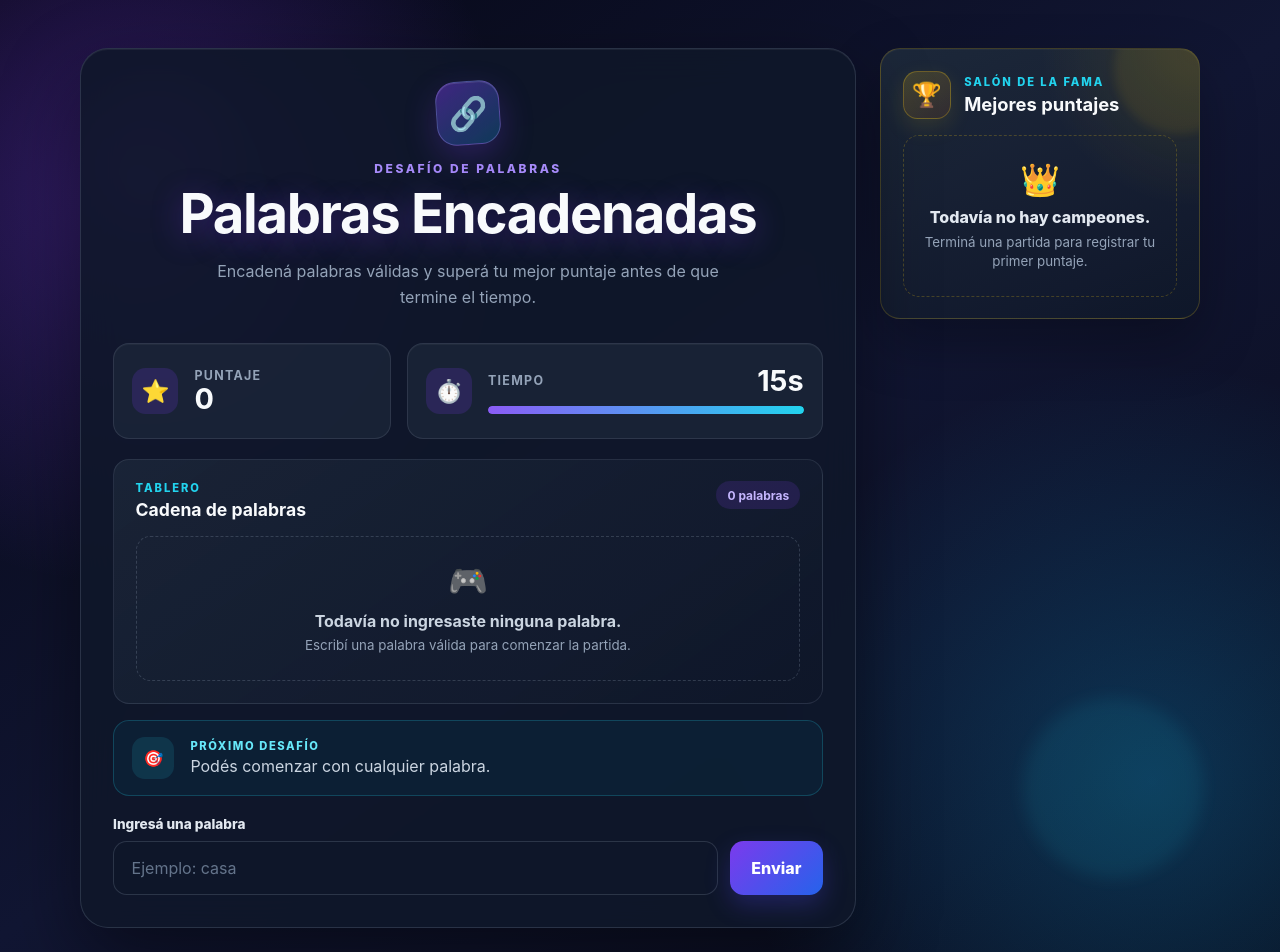
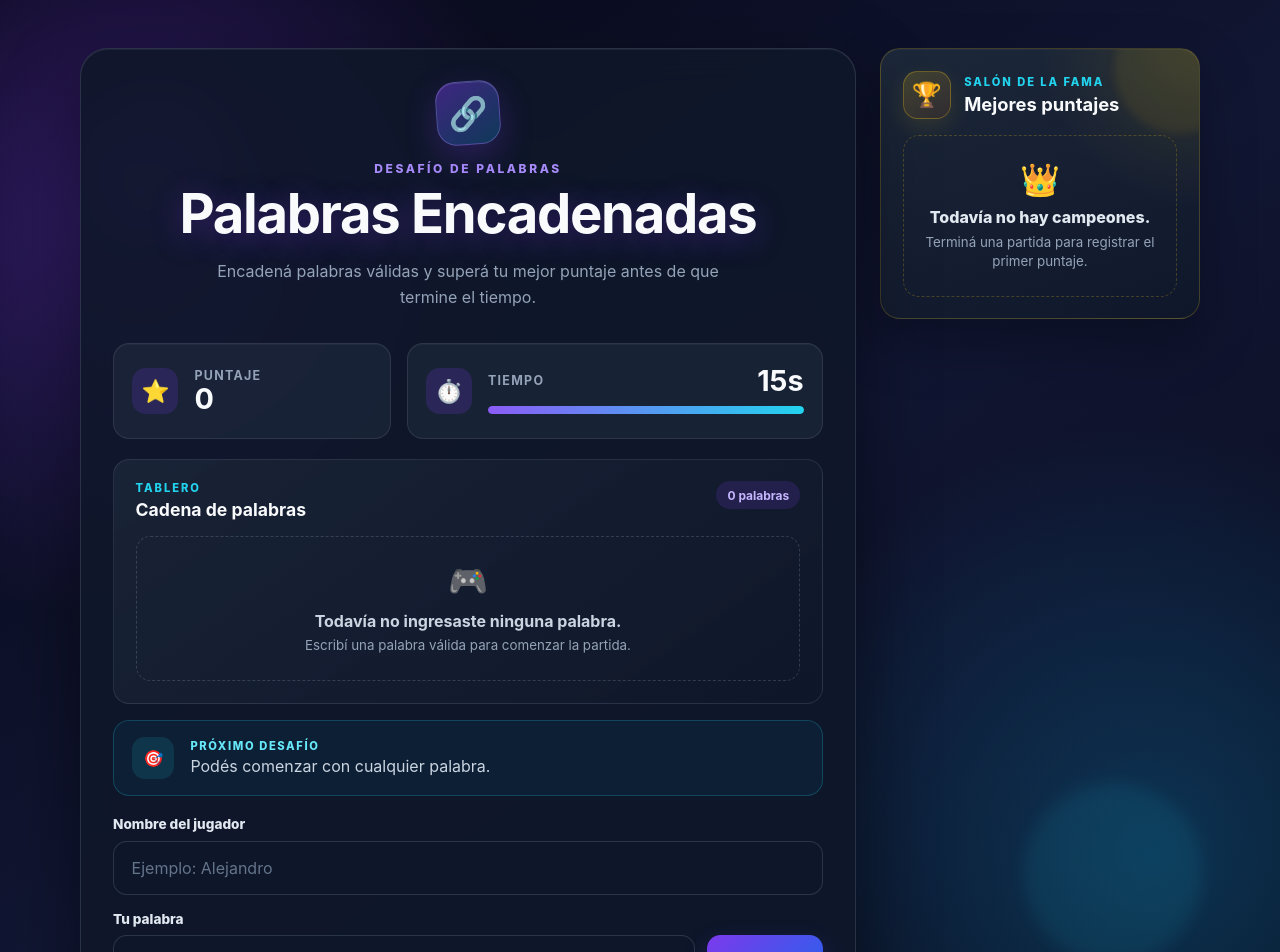
Before and after one commit to Alejandroadrianaguilar1999/unq-ui-alejandro-aguilar-trabajo-final, a React (Vite) app: page / in a window 1280 px wide. Shown: the top 952 px of the page. Built offline with nearby package versions, Linux system fonts and the light colour scheme.

Commit message:
Agregar nombres de jugadores al Leaderboard

```diff
--- a/src/App.css
+++ b/src/App.css
@@ -930,3 +930,56 @@ input {
     gap: 1rem;
   }
 }
+
+.game__player-field {
+  margin-bottom: 1rem;
+}
+
+.game__player-field label {
+  display: block;
+  margin-bottom: 0.55rem;
+}
+
+.game__player-field input {
+  width: 100%;
+}
+
+.game__current-player {
+  display: flex;
+  align-items: center;
+  justify-content: space-between;
+  gap: 1rem;
+  margin-bottom: 1rem;
+  padding: 0.8rem 1rem;
+  border: 1px solid rgba(167, 139, 250, 0.2);
+  border-radius: 0.85rem;
+  background-color: rgba(124, 58, 237, 0.1);
+}
+
+.game__current-player span {
+  font-size: 0.75rem;
+  font-weight: 800;
+  text-transform: uppercase;
+  letter-spacing: 0.08rem;
+  color: #a78bfa;
+}
+
+.game__current-player strong {
+  overflow: hidden;
+  color: #f8fafc;
+  text-overflow: ellipsis;
+  white-space: nowrap;
+}
+
+.game__record > div {
+  min-width: 0;
+}
+
+.game__record small {
+  display: block;
+  overflow: hidden;
+  margin-top: 0.2rem;
+  color: #f8fafc;
+  text-overflow: ellipsis;
+  white-space: nowrap;
+}
--- a/src/App.tsx
+++ b/src/App.tsx
@@ -15,6 +15,9 @@ import { Leaderboard } from './components/Leaderboard';
 import { WordChain } from './components/WordChain';
 import { WordForm } from './components/WordForm';
 import { validateWord } from './services/wordApi';
+import type {
+    LeaderboardEntry,
+} from './utils/leaderboard';
 import {
     getLeaderboard,
     saveScore,
@@ -35,9 +38,9 @@ function App() {
     const [timeLeft, setTimeLeft] = useState(15);
     const [gameStarted, setGameStarted] = useState(false);
     const [gameOver, setGameOver] = useState(false);
-    const [leaderboard, setLeaderboard] = useState<number[]>(
-        getLeaderboard,
-    );
+    const [leaderboard, setLeaderboard] =
+        useState<LeaderboardEntry[]>(getLeaderboard);
+    const [playerName, setPlayerName] = useState('');
 
     const scoreSavedRef = useRef(false);
 
@@ -51,7 +54,9 @@ function App() {
 
             if (!scoreSavedRef.current) {
                 scoreSavedRef.current = true;
-                setLeaderboard(saveScore(score));
+                setLeaderboard(
+                    saveScore(playerName, score),
+                );
             }
 
             return;
@@ -72,6 +77,13 @@ function App() {
         setCurrentWord(event.target.value);
     };
 
+    const handlePlayerNameChange:
+        React.ChangeEventHandler<HTMLInputElement> = (
+        event,
+    ) => {
+        setPlayerName(event.target.value);
+    };
+
     const handleSubmit: FormEventHandler<HTMLFormElement> = async (
         event,
     ) => {
@@ -84,6 +96,13 @@ function App() {
         const word = normalizeWord(currentWord);
 
         setError('');
+
+        const normalizedPlayerName = playerName.trim();
+
+        if (!normalizedPlayerName) {
+            setError('Ingresá tu nombre antes de comenzar.');
+            return;
+        }
 
         if (!word) {
             setError('Ingresá una palabra.');
@@ -178,9 +197,12 @@ function App() {
                         />
                     ) : (
                         <WordForm
+                            playerName={playerName}
                             currentWord={currentWord}
                             error={error}
                             isValidating={isValidating}
+                            gameStarted={gameStarted}
+                            onPlayerNameChange={handlePlayerNameChange}
                             onChange={handleWordChange}
                             onSubmit={handleSubmit}
                         />
@@ -188,7 +210,7 @@ function App() {
                 </section>
 
                 <aside className="game__leaderboard-panel">
-                    <Leaderboard scores={leaderboard} />
+                    <Leaderboard entries={leaderboard} />
                 </aside>
             </div>
         </main>
--- a/src/components/Leaderboard.tsx
+++ b/src/components/Leaderboard.tsx
@@ -1,8 +1,12 @@
+import type {
+    LeaderboardEntry,
+} from '../utils/leaderboard';
+
 interface LeaderboardProps {
-    scores: number[];
+    entries: LeaderboardEntry[];
 }
 
-function getMedal(position: number) {
+function getMedal(position: number): string {
     if (position === 0) {
         return '🥇';
     }
@@ -19,14 +23,17 @@ function getMedal(position: number) {
 }
 
 export function Leaderboard({
-                                scores,
+                                entries,
                             }: LeaderboardProps) {
-    const bestScore = scores.at(0);
+    const bestEntry = entries.at(0);
 
     return (
         <section className="game__leaderboard">
             <div className="game__leaderboard-header">
-                <div className="game__leaderboard-icon" aria-hidden="true">
+                <div
+                    className="game__leaderboard-icon"
+                    aria-hidden="true"
+                >
                     🏆
                 </div>
 
@@ -39,45 +46,44 @@ export function Leaderboard({
                 </div>
             </div>
 
-            {bestScore !== undefined && (
+            {bestEntry && (
                 <div className="game__record">
-                    <span>Récord actual</span>
-                    <strong>{bestScore}</strong>
-                    <small>puntos</small>
+                    <div>
+                        <span>Récord actual</span>
+                        <small>{bestEntry.name}</small>
+                    </div>
+
+                    <strong>{bestEntry.score}</strong>
                 </div>
             )}
 
-            {scores.length === 0 ? (
+            {entries.length === 0 ? (
                 <div className="game__leaderboard-empty">
                     <span aria-hidden="true">👑</span>
 
                     <p>Todavía no hay campeones.</p>
 
                     <small>
-                        Terminá una partida para registrar tu primer puntaje.
+                        Terminá una partida para registrar el primer puntaje.
                     </small>
                 </div>
             ) : (
                 <ol className="game__leaderboard-list">
-                    {scores.map((score, index) => (
+                    {entries.map((entry, index) => (
                         <li
                             className={`game__leaderboard-item ${
                                 index < 3
                                     ? `game__leaderboard-item--top-${index + 1}`
                                     : ''
                             }`}
-                            key={`${score}-${index}`}
+                            key={`${entry.name}-${entry.score}-${index}`}
                         >
               <span className="game__leaderboard-position">
                 {getMedal(index)}
               </span>
 
                             <div className="game__leaderboard-player">
-                <span>
-                  {index === 0
-                      ? 'Campeón'
-                      : `Posicion ${index + 1}`}
-                </span>
+                                <span>{entry.name}</span>
 
                                 <small>
                                     {index === 0
@@ -86,7 +92,7 @@ export function Leaderboard({
                                 </small>
                             </div>
 
-                            <strong>{score}</strong>
+                            <strong>{entry.score}</strong>
                         </li>
                     ))}
                 </ol>
--- a/src/components/WordForm.tsx
+++ b/src/components/WordForm.tsx
@@ -1,20 +1,27 @@
-import type {
-    ChangeEvent,
-    FormEvent,
-} from 'react';
-
 interface WordFormProps {
+    playerName: string;
     currentWord: string;
     error: string;
     isValidating: boolean;
-    onChange: (event: ChangeEvent<HTMLInputElement>) => void;
-    onSubmit: (event: FormEvent<HTMLFormElement>) => void;
+    gameStarted: boolean;
+    onPlayerNameChange: (
+        event: React.ChangeEvent<HTMLInputElement>,
+    ) => void;
+    onChange: (
+        event: React.ChangeEvent<HTMLInputElement>,
+    ) => void;
+    onSubmit: (
+        event: React.FormEvent<HTMLFormElement>,
+    ) => void;
 }
 
 export function WordForm({
+                             playerName,
                              currentWord,
                              error,
                              isValidating,
+                             gameStarted,
+                             onPlayerNameChange,
                              onChange,
                              onSubmit,
                          }: WordFormProps) {
@@ -24,8 +31,34 @@ export function WordForm({
                 className="game__form"
                 onSubmit={onSubmit}
             >
+                {!gameStarted && (
+                    <div className="game__player-field">
+                        <label htmlFor="playerName">
+                            Nombre del jugador
+                        </label>
+
+                        <input
+                            id="playerName"
+                            type="text"
+                            value={playerName}
+                            onChange={onPlayerNameChange}
+                            placeholder="Ejemplo: Alejandro"
+                            autoComplete="name"
+                            disabled={isValidating}
+                            maxLength={20}
+                        />
+                    </div>
+                )}
+
+                {gameStarted && (
+                    <div className="game__current-player">
+                        <span>Jugador</span>
+                        <strong>{playerName}</strong>
+                    </div>
+                )}
+
                 <label htmlFor="word">
-                    Ingresá una palabra
+                    Tu palabra
                 </label>
 
                 <div className="game__form-controls">
@@ -34,26 +67,42 @@ export function WordForm({
                         type="text"
                         value={currentWord}
                         onChange={onChange}
-                        placeholder="Ejemplo: casa"
+                        placeholder="Escribí una palabra..."
                         autoComplete="off"
                         disabled={isValidating}
+                        autoFocus={gameStarted}
                     />
 
                     <button
                         type="submit"
                         disabled={isValidating}
                     >
-                        {isValidating
-                            ? 'Validando...'
-                            : 'Enviar'}
+                        {isValidating ? (
+                            <>
+                <span
+                    className="game__spinner"
+                    aria-hidden="true"
+                />
+                                Validando
+                            </>
+                        ) : (
+                            <>
+                                Enviar
+                                <span aria-hidden="true">➜</span>
+                            </>
+                        )}
                     </button>
                 </div>
             </form>
 
             {error && (
-                <p className="game__error">
-                    {error}
-                </p>
+                <div
+                    className="game__error"
+                    role="alert"
+                >
+                    <span aria-hidden="true">⚠️</span>
+                    <p>{error}</p>
+                </div>
             )}
         </>
     );
--- a/src/utils/leaderboard.ts
+++ b/src/utils/leaderboard.ts
@@ -1,40 +1,93 @@
 const LEADERBOARD_KEY = 'word-chain-leaderboard';
 const MAX_SCORES = 10;
 
-export function getLeaderboard(): number[] {
-    const storedScores = localStorage.getItem(LEADERBOARD_KEY);
+export interface LeaderboardEntry {
+    name: string;
+    score: number;
+}
 
-    if (!storedScores) {
+export function getLeaderboard(): LeaderboardEntry[] {
+    const storedLeaderboard = localStorage.getItem(LEADERBOARD_KEY);
+
+    if (!storedLeaderboard) {
         return [];
     }
 
     try {
-        const parsedScores: unknown = JSON.parse(storedScores);
+        const parsedLeaderboard: unknown =
+            JSON.parse(storedLeaderboard);
 
-        if (!Array.isArray(parsedScores)) {
+        if (!Array.isArray(parsedLeaderboard)) {
             return [];
         }
 
-        return parsedScores.filter(
-            (score): score is number =>
-                typeof score === 'number' && Number.isFinite(score),
-        );
+        return parsedLeaderboard
+            .map((entry): LeaderboardEntry | null => {
+                /*
+                 * Permite recuperar puntajes guardados con la versión anterior,
+                 * cuando el leaderboard almacenaba solamente números.
+                 */
+                if (
+                    typeof entry === 'number' &&
+                    Number.isFinite(entry)
+                ) {
+                    return {
+                        name: 'Jugador',
+                        score: entry,
+                    };
+                }
+
+                if (
+                    typeof entry === 'object' &&
+                    entry !== null &&
+                    'name' in entry &&
+                    'score' in entry &&
+                    typeof entry.name === 'string' &&
+                    typeof entry.score === 'number' &&
+                    Number.isFinite(entry.score)
+                ) {
+                    return {
+                        name: entry.name,
+                        score: entry.score,
+                    };
+                }
+
+                return null;
+            })
+            .filter(
+                (entry): entry is LeaderboardEntry =>
+                    entry !== null,
+            );
     } catch {
         return [];
     }
 }
 
-export function saveScore(score: number): number[] {
-    const currentScores = getLeaderboard();
+export function saveScore(
+    name: string,
+    score: number,
+): LeaderboardEntry[] {
+    const currentLeaderboard = getLeaderboard();
 
-    const updatedScores = [...currentScores, score]
-        .sort((firstScore, secondScore) => secondScore - firstScore)
+    const newEntry: LeaderboardEntry = {
+        name: name.trim(),
+        score,
+    };
+
+    const updatedLeaderboard = [
+        ...currentLeaderboard,
+        newEntry,
+    ]
+        .sort(
+            (firstEntry, secondEntry) =>
+                secondEntry.score - firstEntry.score,
+        )
         .slice(0, MAX_SCORES);
 
     localStorage.setItem(
         LEADERBOARD_KEY,
-        JSON.stringify(updatedScores),
+        JSON.stringify(updatedLeaderboard),
     );
 
-    return updatedScores;
+    return updatedLeaderboard;
 }
```
